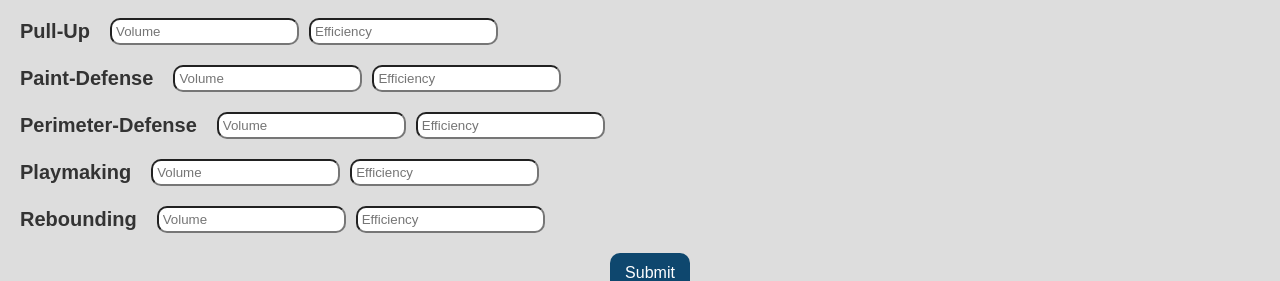
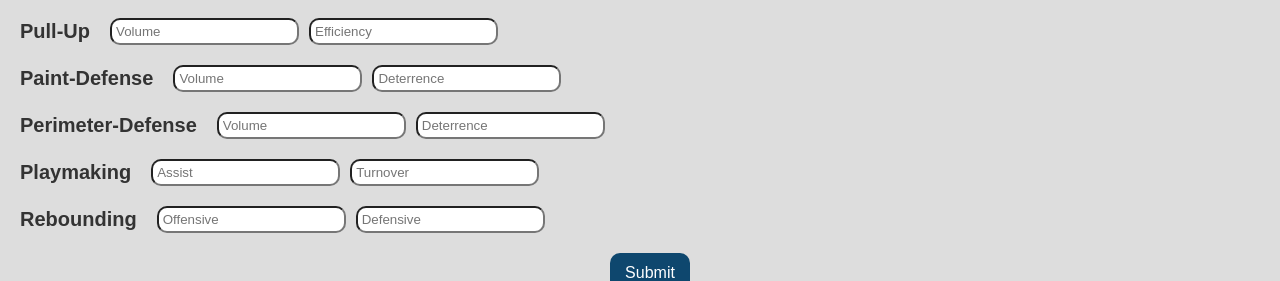
Before and after one commit to dracos-l/pickupcompsv2, a React (Create React App) app: page /Edit in a window 1280 px wide. Shown: the part 385-666 px from the top of the page. Built offline with nearby package versions, Linux system fonts and the light colour scheme.

Commit message:
Fixing placeholders

```diff
--- a/src/components/AboutUsContent.js
+++ b/src/components/AboutUsContent.js
@@ -21,7 +21,7 @@ const AboutUsContent = () => {
             Favorite player: Jayson Tatum
             <br></br>
             <br></br>
-            Player Comp: Jayson Tatum (I swear)
+            Player Comp: Grant Williams (I cried when I got this)
 
           </h5>
 
--- a/src/components/Edit.js
+++ b/src/components/Edit.js
@@ -90,14 +90,14 @@ const EditPage = () => {
                     type="text"
                     value={formData[question.id].answer1}
                     onChange={(e) => handleInputChange(question.id, 1, e.target.value)}
-                    placeholder="Volume"
+                    placeholder={question.placeHolderText1}
                     className = "editInput1"
                 />
                 <input
                     type="text"
                     value={formData[question.id].answer2}
                     onChange={(e) => handleInputChange(question.id, 2, e.target.value)}
-                    placeholder="Efficiency"
+                    placeholder={question.placeHolderText2}
                     className = "editInput2"
                 />
                 </div>
--- a/src/components/MainPage.js
+++ b/src/components/MainPage.js
@@ -96,22 +96,6 @@ const MainPage = () => {
     }, 500);
   };
 
-  let placeholderText1 = '';
-  let placeholderText2 = '';
-  if (currentQuestion.id === 9 || currentQuestion.id === 10) {
-    placeholderText1 = 'Volume';
-    placeholderText2 = 'Deterrence';
-  } else if (currentQuestion.id === 11) {
-    placeholderText1 = 'Assist';
-    placeholderText2 = 'Turnover';
-  } else if (currentQuestion.id === 12) {
-    placeholderText1 = 'Offensive';
-    placeholderText2 = 'Defensive';
-  } else {
-    placeholderText1 = 'Volume';
-    placeholderText2 = 'Efficiency';
-  }
-
 
   return (
     <div className={isVisible ? 'visible' : 'hidden'}>
@@ -137,7 +121,7 @@ const MainPage = () => {
             type="text"
             value={formData.answer1}
             onChange={(e) => handleInputChange(1, e.target.value)}
-            placeholder={placeholderText1}
+            placeholder={currentQuestion.placeHolderText1}
           />
         </div>
 
@@ -147,7 +131,7 @@ const MainPage = () => {
             type="text"
             value={formData.answer2}
             onChange={(e) => handleInputChange(2, e.target.value)}
-            placeholder={placeholderText2}
+            placeholder={currentQuestion.placeHolderText2}
           />
         </div>
 
--- a/src/components/Questions.js
+++ b/src/components/Questions.js
@@ -6,7 +6,9 @@ export const questions = [
       "questionText": "What is your volume and efficiency in the Paint?",
       "explanationText": "Compared to the people you play pickup basketball against, what percentile do you think you are when it comes to how many shots you take in the paint and how efficient you are at making them? (Use the visual to see what’s a paint shot)",
       "exampleText": "For example, I am not as good around the basketball and, therefore, I don’t take many shots in the paint, so I’m probably below 30% for both.",
-      "imageSrc": "https://muralsyourway.vtexassets.com/arquivos/ids/236597/Wooden-Basketball-Court-Wallpaper-Mural.jpg?v=638342969330770000"
+      "imageSrc": "https://muralsyourway.vtexassets.com/arquivos/ids/236597/Wooden-Basketball-Court-Wallpaper-Mural.jpg?v=638342969330770000",
+      "placeHolderText1" : "Volume",
+      "placeHolderText2" : "Efficiency"
     },
     {
       "id": 2,
@@ -15,7 +17,9 @@ export const questions = [
       "questionText": "What is your volume and efficiency for Midrange shots?",
       "explanationText": "Compared to the people you play pickup basketball against, what percentile do you think you are when it comes to how many mid range shots you take and how efficient you are at making them? (Use the visual to see what’s a mid range shot)",
       "exampleText": "For example, I take a decent amount of mid range shooters but I am probably a little streaky than most. So, I’m probably around 50% for volume but lower when it comes to efficiency.",
-      "imageSrc": "https://muralsyourway.vtexassets.com/arquivos/ids/236597/Wooden-Basketball-Court-Wallpaper-Mural.jpg?v=638342969330770000"
+      "imageSrc": "https://muralsyourway.vtexassets.com/arquivos/ids/236597/Wooden-Basketball-Court-Wallpaper-Mural.jpg?v=638342969330770000",
+      "placeHolderText1" : "Volume",
+      "placeHolderText2" : "Efficiency"
     },
     {
       "id": 3,
@@ -24,7 +28,9 @@ export const questions = [
       "questionText": "What is your volume and efficiency for Corner three-pointers?",
       "explanationText": "Compared to the people you play pickup basketball against, what percentile do you think you are when it comes to how many corner three-pointers you take and how efficient you are at making them? (Use the visual to see what’s a corner shot)",
       "exampleText": "For example, I barely take any corner threes but I am definitely not the worst corner three shooter. So, I’m probably around 20% for volume and 30% for efficiency.",
-      "imageSrc": "https://muralsyourway.vtexassets.com/arquivos/ids/236597/Wooden-Basketball-Court-Wallpaper-Mural.jpg?v=638342969330770000"
+      "imageSrc": "https://muralsyourway.vtexassets.com/arquivos/ids/236597/Wooden-Basketball-Court-Wallpaper-Mural.jpg?v=638342969330770000",
+      "placeHolderText1" : "Volume",
+      "placeHolderText2" : "Efficiency"
     },
     {
       "id": 4,
@@ -33,7 +39,9 @@ export const questions = [
       "questionText": "What is your volume and efficiency for Above the Break three-pointers?",
       "explanationText": "Compared to the people you play pickup basketball against, what percentile do you think you are when it comes to how many above the break three-pointers you take and how efficient you are at making them? (Use the visual to see what’s an above the break shot)",
       "exampleText": "For example, this is my favorite shot in basketball. I think I honestly might be in the 90 - 100% in volume and, while I am not the best shooter, I’d still say I am above average around 70%",
-      "imageSrc": "https://muralsyourway.vtexassets.com/arquivos/ids/236597/Wooden-Basketball-Court-Wallpaper-Mural.jpg?v=638342969330770000"
+      "imageSrc": "https://muralsyourway.vtexassets.com/arquivos/ids/236597/Wooden-Basketball-Court-Wallpaper-Mural.jpg?v=638342969330770000",
+      "placeHolderText1" : "Volume",
+      "placeHolderText2" : "Efficiency"
     },
     {
       "id": 5,
@@ -42,7 +50,9 @@ export const questions = [
       "questionText": "What is your volume and efficiency for Tight shots?",
       "explanationText": "Compared to the people you play pickup basketball against, what percentile do you think you are when it comes to how many tight shots you take and how efficient you are at making them? A tight shot is defined as a shot where the nearest defender is less than 4 feet from you.",
       "exampleText": "For example, I don’t rise up that high on my shots which makes it pretty easy to deter when people are up close. So, I am probably 30% in volume and around 20% in efficiency.",
-      "imageSrc": "https://muralsyourway.vtexassets.com/arquivos/ids/236597/Wooden-Basketball-Court-Wallpaper-Mural.jpg?v=638342969330770000"
+      "imageSrc": "https://muralsyourway.vtexassets.com/arquivos/ids/236597/Wooden-Basketball-Court-Wallpaper-Mural.jpg?v=638342969330770000",
+      "placeHolderText1" : "Volume",
+      "placeHolderText2" : "Efficiency"
     },
     {
       "id": 6,
@@ -51,7 +61,9 @@ export const questions = [
       "questionText": "What is your volume and efficiency for Open shots?",
       "explanationText": "Compared to the people you play pickup basketball against, what percentile do you think you are when it comes to how many open shots you take and how efficient you are at making them? An open shot is defined as a shot where the nearest defender is more than 4 feet from you.",
       "exampleText": "For example, I run around the court a lot and set and use a lot of screens; I also run the fast break a lot. So, I’m probably around 80% in volume and pretty average of an overall shooter so around 50%.",
-      "imageSrc": "https://muralsyourway.vtexassets.com/arquivos/ids/236597/Wooden-Basketball-Court-Wallpaper-Mural.jpg?v=638342969330770000"
+      "imageSrc": "https://muralsyourway.vtexassets.com/arquivos/ids/236597/Wooden-Basketball-Court-Wallpaper-Mural.jpg?v=638342969330770000",
+      "placeHolderText1" : "Volume",
+      "placeHolderText2" : "Efficiency"
     },
     {
       "id": 7,
@@ -60,7 +72,9 @@ export const questions = [
       "questionText": "What is your volume and efficiency for Catch and Shoot shots?",
       "explanationText": "Compared to the people you play pickup basketball against, what percentile do you think you are when it comes to how many catch and shoot shots you take and how efficient you are at making them? A catch and shoot shot is defined as a shot at least 10 feet from the basket off the catch. (Use the visual to see what’s a catch and shoot shot)",
       "exampleText": "For example, when I shoot it is usually coming from an off ball situation and I am definitely better off the catch. I would say I’m around 70% in volume and 60% in efficiency.",
-      "imageSrc": "https://muralsyourway.vtexassets.com/arquivos/ids/236597/Wooden-Basketball-Court-Wallpaper-Mural.jpg?v=638342969330770000"
+      "imageSrc": "https://muralsyourway.vtexassets.com/arquivos/ids/236597/Wooden-Basketball-Court-Wallpaper-Mural.jpg?v=638342969330770000",
+      "placeHolderText1" : "Volume",
+      "placeHolderText2" : "Efficiency"
     },
     {
       "id": 8,
@@ -69,7 +83,9 @@ export const questions = [
       "questionText": "What is your volume and efficiency for Pull Up shots?",
       "explanationText": "Compared to the people you play pickup basketball against, what percentile do you think you are when it comes to how many pull up shots you take and how efficient you are at making them? A pull up jumper is defined as a shot at least 10 feet from the basket off the dribble. (Use the visual to see what’s a pull up jumper)",
       "exampleText": "For example, I run into a similar problem with pull ups as I do with tight shots. While I sometimes get to it, it really isn’t my shot. So, I am probably 20% in volume and 30% in efficiency.",
-      "imageSrc": "https://muralsyourway.vtexassets.com/arquivos/ids/236597/Wooden-Basketball-Court-Wallpaper-Mural.jpg?v=638342969330770000"
+      "imageSrc": "https://muralsyourway.vtexassets.com/arquivos/ids/236597/Wooden-Basketball-Court-Wallpaper-Mural.jpg?v=638342969330770000",
+      "placeHolderText1" : "Volume",
+      "placeHolderText2" : "Efficiency"
     },{
       "id": 9,
       "title": "Paint-Defense",
@@ -77,7 +93,9 @@ export const questions = [
       "questionText": "What is your volume and deterrence in Paint defense?",
       "explanationText": "Compared to the people you play pickup basketball against, what percentile do you think you are when it comes to how many shots you defend in the paint and how effective you are at stopping them? Take into account that paint deterrence doesn’t equal blocks, but is more about how you affect scorers. Also, sometimes the best paint defenders are avoided and the worst defenders are targeted: though, this doesn’t always happen in pickup. (Use the visual to see what’s paint defense)",
       "exampleText": "For example, I am not that tall and do not jump that high, so I try my best to not be alone in the paint. So, I am probably 40% in volume and 30% in deterrence.",
-      "imageSrc": "https://muralsyourway.vtexassets.com/arquivos/ids/236597/Wooden-Basketball-Court-Wallpaper-Mural.jpg?v=638342969330770000"
+      "imageSrc": "https://muralsyourway.vtexassets.com/arquivos/ids/236597/Wooden-Basketball-Court-Wallpaper-Mural.jpg?v=638342969330770000",
+      "placeHolderText1" : "Volume",
+      "placeHolderText2" : "Deterrence"
     },
     {
       "id": 10,
@@ -86,7 +104,9 @@ export const questions = [
       "questionText": "What is your volume and deterrence in Perimeter defense?",
       "explanationText": "Compared to the people you play pickup basketball against, what percentile do you think you are when it comes to how many shots you defend on the perimeter and how effective you are at stopping them? Take into account that perimeter deterrence doesn’t equal steals, but is more about how you affect scorers. Also, sometimes the best perimeter defenders are avoided and the worst defenders are targeted: though, this doesn’t always happen in pickup. (Use the visual to see what’s perimeter defense)",
       "exampleText": "For example, I am very active on the perimeter and helping out even though I’m overall only okay at perimeter defense. So, I am probably around 80% in volume but only 50% in deterrence.",
-      "imageSrc": "https://muralsyourway.vtexassets.com/arquivos/ids/236597/Wooden-Basketball-Court-Wallpaper-Mural.jpg?v=638342969330770000"
+      "imageSrc": "https://muralsyourway.vtexassets.com/arquivos/ids/236597/Wooden-Basketball-Court-Wallpaper-Mural.jpg?v=638342969330770000",
+      "placeHolderText1" : "Volume",
+      "placeHolderText2" : "Deterrence"
     },
     {
       "id": 11,
@@ -95,7 +115,9 @@ export const questions = [
       "questionText": "What is your assist and turnover percentile?",
       "explanationText": "Compared to the people you play pickup basketball against, what percentile do you think you are in assisting your teammates and turning the ball over? Take into account that, generally speaking, the players who have the ball assist and turnover the most. There are exceptions of people who primarily score and lose the ball a lot trying too, players who playmaker and are very conservative and precise with their passing and dribbling, and people who do neither and score mostly off the ball.",
       "exampleText": "For example, I create some assists on the break, driving and kicking and through handoffs, but in general I do not dominate the ball and my passing isn’t anything next level. My handle is below average and sometimes my passes are off the mark. So, I’d say my playmaking is around 40% while my turnover is around 70%.",
-      "imageSrc": "https://muralsyourway.vtexassets.com/arquivos/ids/236597/Wooden-Basketball-Court-Wallpaper-Mural.jpg?v=638342969330770000"
+      "imageSrc": "https://muralsyourway.vtexassets.com/arquivos/ids/236597/Wooden-Basketball-Court-Wallpaper-Mural.jpg?v=638342969330770000",
+      "placeHolderText1" : "Assist",
+      "placeHolderText2" : "Turnover"
     },
     {
       "id": 12,
@@ -104,6 +126,8 @@ export const questions = [
       "questionText": "What is your offensive and defensive rebounding percentile?",
       "explanationText": "Compared to the people you play pickup basketball against, what percentile do you think you are rebounding on the offensive and defensive glass? Take into account if you crash the boards or start the break, your size and hops, and especially who you typically play against.",
       "exampleText": "For example, I am short and typically try to leak out rather than crash the boards; however, when it’s a close game I generally try to sneak around to steal some offensive rebounds to get my team some second chance points. Also, since I’m generally a guy my height, a lot of times I can steal a rebound or two as long as I do some high effort boxing out. So, I’d say I am around 30% for defensive rebounds and 50% for offensive rebounds.",
-      "imageSrc": "https://muralsyourway.vtexassets.com/arquivos/ids/236597/Wooden-Basketball-Court-Wallpaper-Mural.jpg?v=638342969330770000"
+      "imageSrc": "https://muralsyourway.vtexassets.com/arquivos/ids/236597/Wooden-Basketball-Court-Wallpaper-Mural.jpg?v=638342969330770000",
+      "placeHolderText1" : "Offensive",
+      "placeHolderText2" : "Defensive"
     }
   ];
```
